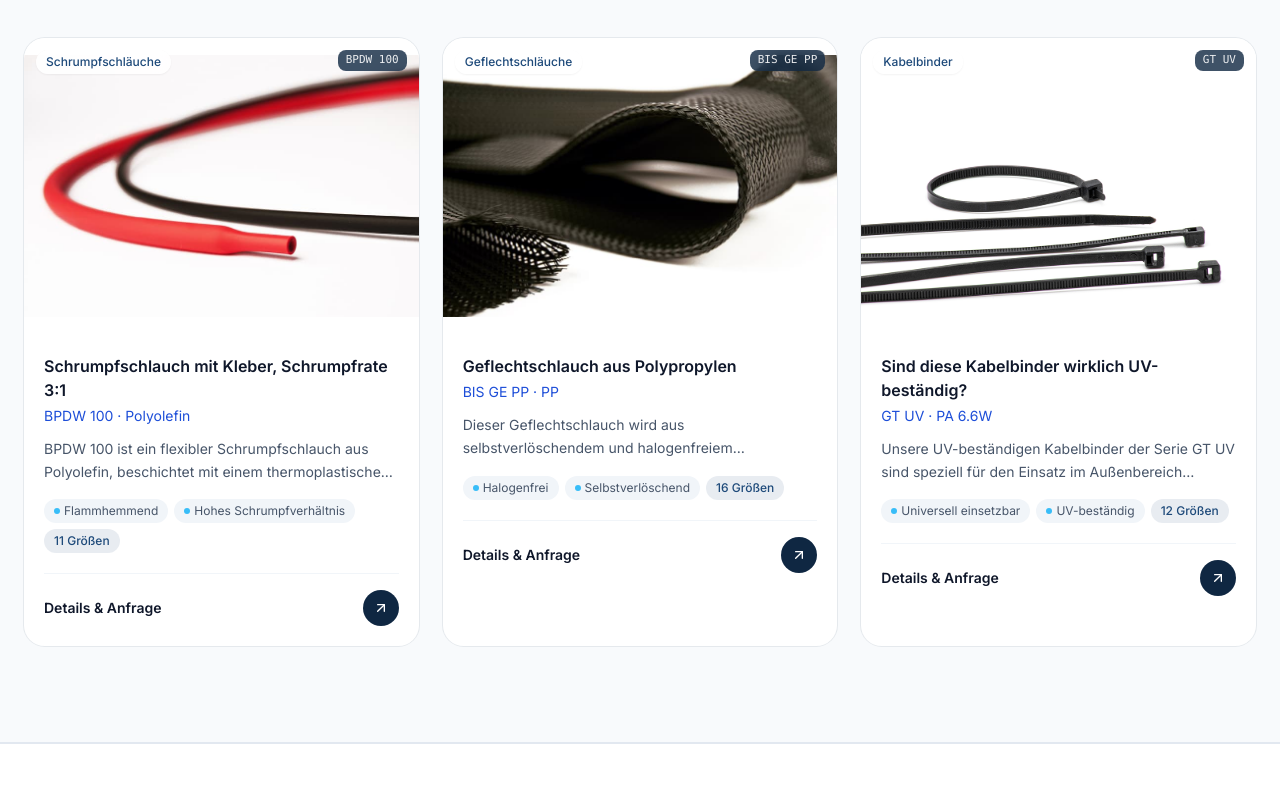
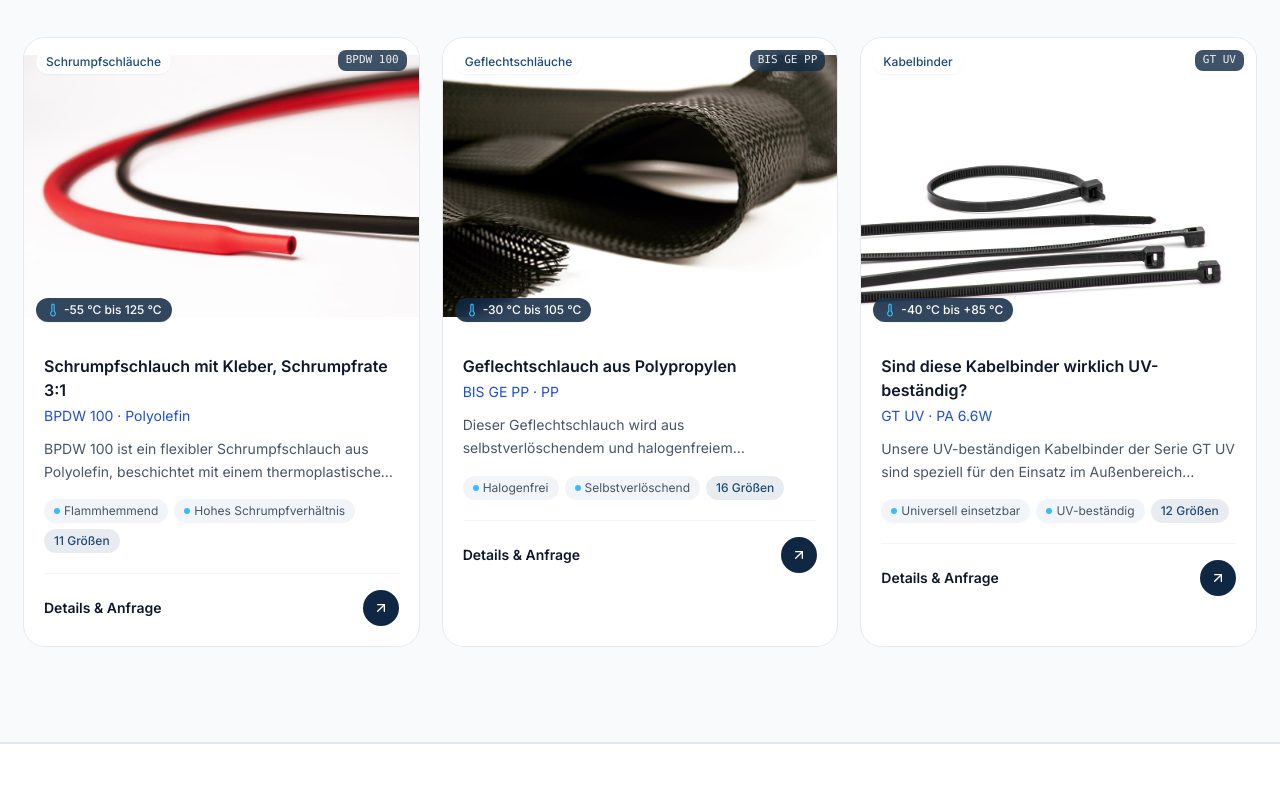
Before and after one commit to podbihis-sys/SaaS, a Next.js app in the folder web/: page /bit in a window 1280 px wide. Shown: the part 4066-4864 px from the top of the page. Built offline with nearby package versions, Linux system fonts and the light colour scheme; no server answers; the database is empty.

Commit message:
feat(bit): temperature badge in each product image corner

```diff
--- a/web/src/app/bit/_components/product-card.tsx
+++ b/web/src/app/bit/_components/product-card.tsx
@@ -1,5 +1,5 @@
 import Link from "next/link";
-import { ArrowUpRight } from "lucide-react";
+import { ArrowUpRight, Thermometer } from "lucide-react";
 import type { Product } from "../_data/catalog";
 import { getCategory } from "../_data/catalog";
 import { ProductIllustration } from "./product-illustration";
@@ -24,6 +24,12 @@ export function ProductCard({ product }: { product: Product }) {
         {product.code !== product.name && (
           <span className="absolute right-3 top-3 rounded-md bg-[#0f2742]/80 px-2 py-0.5 font-mono text-[11px] font-medium text-white/90 backdrop-blur">
             {product.code}
+          </span>
+        )}
+        {product.temperature && (
+          <span className="absolute bottom-3 left-3 inline-flex items-center gap-1 rounded-full bg-[#0f2742]/85 px-2.5 py-1 text-xs font-medium text-white shadow-sm backdrop-blur">
+            <Thermometer className="h-3.5 w-3.5 text-[#38bdf8]" />
+            {product.temperature}
           </span>
         )}
       </div>
```
